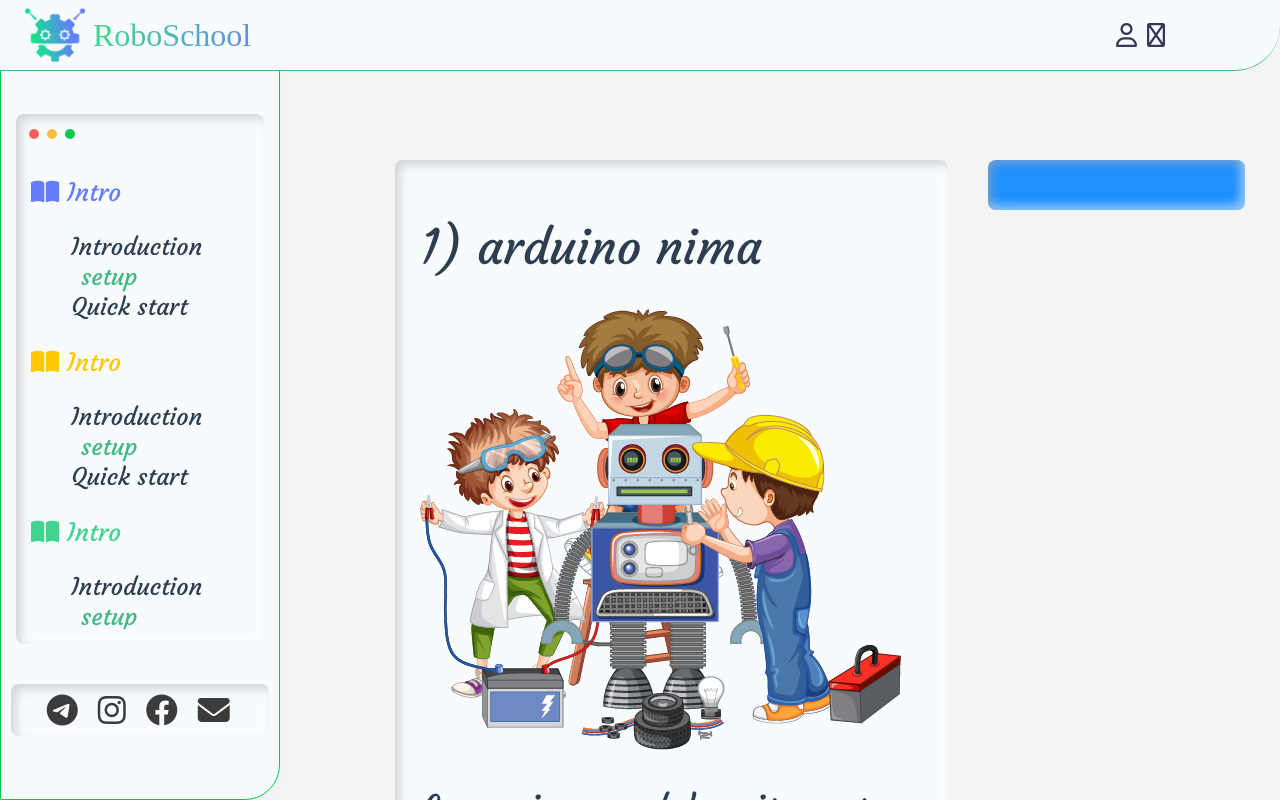
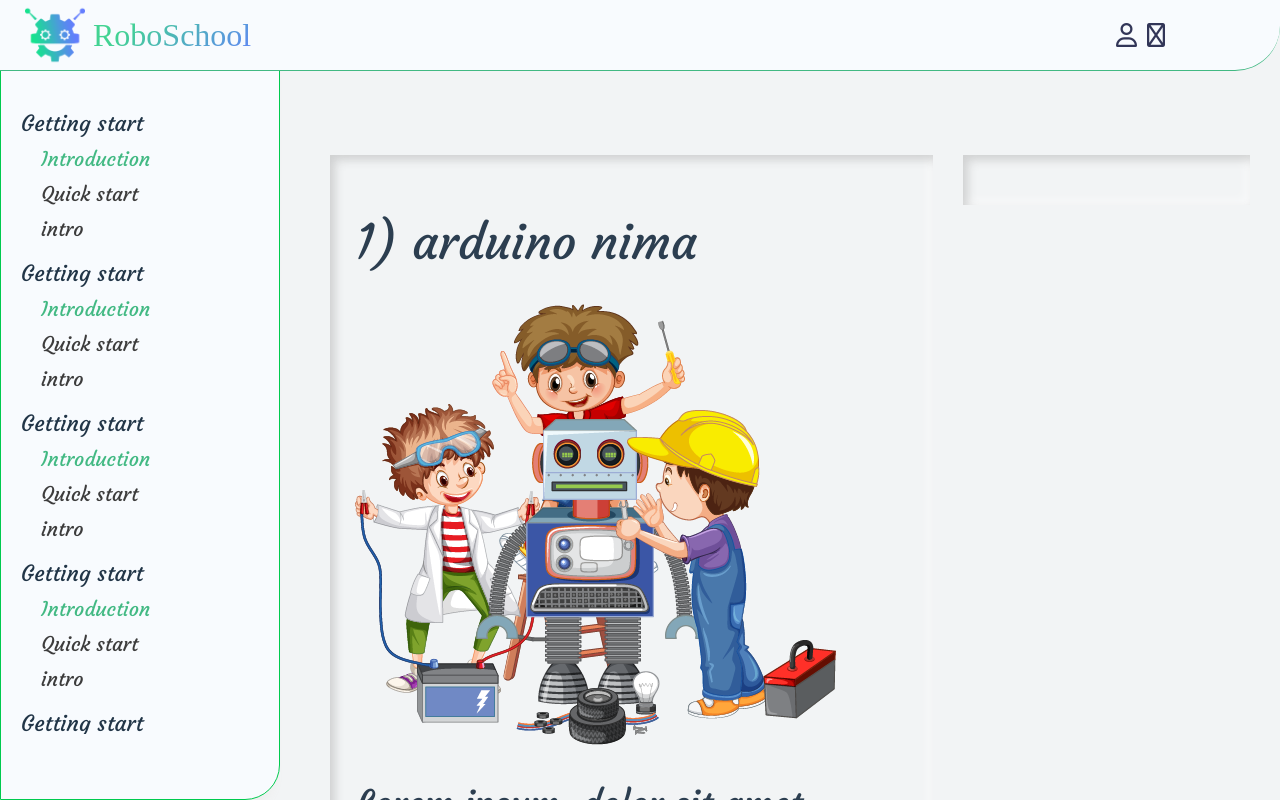
Before and after one commit to safarbek0227/roboschool, a Vue app: page /learn in a window 1280 px wide. Shown: the top 800 px of the page. Built offline with nearby package versions, Linux system fonts and the light colour scheme; some icons are missing.

Commit message:
new changes

```diff
--- a/public/styles.css
+++ b/public/styles.css
@@ -5,11 +5,11 @@
     font-style: normal;
     outline: none;
     box-sizing: border-box;
-    transition: all 0.5s;
+    transition: all 0.5s ease-in;
 }
-::-webkit-scrollbar {
+/* ::-webkit-scrollbar {
     display: none;
-}
+} */
 
 
 h1,h2,h3,h4,h5,h6{
--- a/src/assets/dashNavbar.css
+++ b/src/assets/dashNavbar.css
@@ -43,7 +43,7 @@ nav {
     color: unset;
   }
 
-  nav a.router-link-exact-active {
+  nav a.active {
     color: #42b983;
   }
 
@@ -63,7 +63,7 @@ nav {
     display: none;
   }
 
-  nav .menu-bar a.router-link-exact-active {
+  nav .menu-bar a.active {
     color: unset;
   }
 
@@ -83,32 +83,33 @@ nav {
     border-bottom-right-radius: 35px;
     box-shadow: -6px 11px 11px 0px #eee;
     border: 1px solid #00ca4e;
-    justify-content: space-around;
     flex-direction: column;
     z-index: 5;
   }
-  .sidebar .part-learn{
-    direction:ltr;
-    margin: 25px 0 0 15px;
+  .sidebar .overflow-auto{
+    height: calc(100%- 100px);
   }
-  .sidebar .part-learn h5{
-    font-size: 25px;
+  .sidebar ul{
+    font-size: 20px;
+    list-style: none;
+    padding-inline-start: 10px;
+    margin-top: 20px;
   }
-  .sidebar .part-learn ul{
-    list-style: none;
-    text-align: left;
-    list-style: none;
-    font-weight: unset;
-    font-size: x-large;
+  .sidebar ul span{
+    color: #213547;
+    line-height: 20px;
+    font-size: 22px;
+    font-weight: 500;
   }
-  .sidebar .part-learn ul a{
-    color: unset;
-    text-decoration: none;
+  .sidebar ul li{
+    margin-top: 10px;
   }
-  .sidebar .part-learn ul a.router-link-exact-active {
+  .sidebar ul a{
+    margin-left: 20px;
+    color: #3c3c3c;
+  }
+  .sidebar ul a.active{
     color: #42b983;
-    padding: 10px;
-    transition: all 0.2s;
   }
   .page-data{
     background-color: #F2F4F5;
@@ -118,6 +119,8 @@ nav {
     padding: 90px 5px;
     text-align: left;
   }
+
+
 
 
   @media (max-width: 1080px) {
@@ -182,7 +185,7 @@ nav {
     .menu-bar i{
       font-size: xx-large;
     }
-    nav .menu-bar a.router-link-exact-active {
+    nav .menu-bar a.active {
       color: #42b983;
       background-color: #eee;
       padding: 10px;
@@ -204,76 +207,16 @@ nav {
       width: 100vw;
       margin-left: 0;
     }
-    .sidebar .part-learn h5{
-      font-size: 20px;
-    }
-    .sidebar .part-learn ul{
-      font-size: 20px;
-    }
   }
   @media (max-width: 576px) {
     .menu-bar i{
       font-size: x-large;
     }
+    .bottom-content i{
+      font-size: x-large;
+    }
 
   }
-
-  .card {
-    margin: 5px;
-    height: 80%;
-    background-color: #F8FBFE;
-    border-radius: 8px;
-    z-index: 1;
-    box-shadow: inset 5px 5px 10px #a9a9aa77,
-    inset -5px -5px 10px #ffffff7e;
-   }
-   .bottom-content{
-    box-shadow: inset 5px 5px 10px #a9a9aa77,
-    inset -5px -5px 10px #ffffff7e;
-    border-radius: 8px;
-    padding: 10px 10%;
-   }
-   .bottom-content i{
-    font-size: xx-large;
-    margin: 0 10px;
-    color: #3b3b3b;
-   }
-
-   .tools {
-    display: flex;
-    align-items: center;
-    padding: 9px;
-   }
-
-   .circle {
-    padding: 0 4px;
-   }
-
-   .box {
-    display: inline-block;
-    align-items: center;
-    width: 10px;
-    height: 10px;
-    padding: 1px;
-    border-radius: 50%;
-   }
-   .card__content{
-    height: 90%;
-    overflow-y: auto;
-   }
-
-   .red {
-    background-color: #ff605c;
-   }
-
-   .yellow {
-    background-color: #ffbd44;
-   }
-
-   .green {
-    background-color: #00ca4e;
-   }
-
 
    .scale-slide-enter-active,
    .scale-slide-leave-active {
--- a/src/assets/navbar.css
+++ b/src/assets/navbar.css
@@ -53,7 +53,7 @@ nav {
     color: unset;
   }
 
-  nav a.router-link-exact-active {
+  nav a.active {
     color: #42b983;
   }
 
@@ -73,7 +73,7 @@ nav {
     display: none;
   }
 
-  nav .menu-bar a.router-link-exact-active {
+  nav .menu-bar a.active {
     color: unset;
   }
 
@@ -167,7 +167,7 @@ nav {
       font-size: xx-large;
     }
 
-    nav .menu-bar a.router-link-exact-active {
+    nav .menu-bar a.active {
       color: #42b983;
       background-color: #eee;
       padding: 10px;
--- a/src/components/404.vue
+++ b/src/components/404.vue
@@ -37,7 +37,7 @@
 
     <transition name="scale" mode="out-in">
       <div class="page">
-        <img src="/images/404.png" alt="" style="width: clamp(200px, 75%, 700px  );">
+        <img src="/images/404.png" alt="" style="max-width: 100%; max-height: 80%">
         <h2><a @click="$router.go(-1)" class="h3 unstyle text-gradient link">Orqaga qaytish <i class="fa-light fa-arrow-right-long"></i></a></h2>
 
       </div>
@@ -65,7 +65,7 @@ export default {
   @import url('@/assets/navbar.css');
   .page{
     display: flex;
-    padding: 50px;
+    padding: 70px;
     height: 100vh;
     flex-direction: column;
     justify-content: center;
--- a/src/components/DashNavbar.vue
+++ b/src/components/DashNavbar.vue
@@ -5,7 +5,7 @@
       <img alt="logo" src="@/assets/logo.png" />
       <span class="text-gradient">RoboSchool</span>
     </a>
-    <div class="menu-bar" >
+    <div class="menu-bar">
       <router-link to="/profile">
         <i class="fa-regular fa-user"></i>
       </router-link>
@@ -27,125 +27,82 @@
   </nav>
   <div class="content">
     <div class="sidebar" :class="[navbar ? '' : 'active', '']">
-      <div class="card">
-        <div class="tools">
-          <div class="circle">
-            <span class="red box"></span>
-          </div>
-          <div class="circle">
-            <span class="yellow box"></span>
-          </div>
-          <div class="circle">
-            <span class="green box"></span>
-          </div>
-        </div>
-        <div class="card__content">
-          <div class="part-learn">
-            <h5 class="text-primary m-0">
-              <i class="fa-solid fa-book-open conic-gradient"></i>
-              Intro
-            </h5>
-            <ul>
-              <li><router-link :to="{ name: 'docs', params: { name: 'hello' }}">Introduction</router-link></li>
-              <li><router-link :to="{name: 'intro'}">setup</router-link></li>
-              <li><router-link :to="{name: 'home'}">Quick start</router-link></li>
-            </ul>
-          </div>
-          <div class="part-learn">
-            <h5 class="text-warning m-0">
-              <i class="fa-solid fa-book-open conic-gradient"></i>
-              Intro
-            </h5>
-            <ul>
-              <li><router-link :to="{ name: 'docs', params: { name: 'hello' }}">Introduction</router-link></li>
-              <li><router-link :to="{name: 'intro'}">setup</router-link></li>
-              <li><router-link :to="{name: 'home'}">Quick start</router-link></li>
-            </ul>
-          </div>
-          <div class="part-learn">
-            <h5 class="text-succes m-0">
-              <i class="fa-solid fa-book-open conic-gradient"></i>
-              Intro
-            </h5>
-            <ul>
-              <li><router-link :to="{ name: 'docs', params: { name: 'hello' }}">Introduction</router-link></li>
-              <li><router-link :to="{name: 'intro'}">setup</router-link></li>
-              <li><router-link :to="{name: 'home'}">Quick start</router-link></li>
-            </ul>
-          </div>
-          <div class="part-learn">
-            <h5 class="text-primary m-0">
-              <i class="fa-solid fa-book-open conic-gradient"></i>
-              Intro
-            </h5>
-            <ul>
-              <li><router-link :to="{ name: 'docs', params: { name: 'hello' }}">Introduction</router-link></li>
-              <li><router-link :to="{name: 'intro'}">setup</router-link></li>
-              <li><router-link :to="{name: 'home'}">Quick start</router-link></li>
-            </ul>
-          </div>
-          <div class="part-learn">
-            <h5 class="text-warning m-0">
-              <i class="fa-solid fa-book-open conic-gradient"></i>
-              Intro
-            </h5>
-            <ul>
-              <li><router-link :to="{ name: 'docs', params: { name: 'hello' }}">Introduction</router-link></li>
-              <li><router-link :to="{name: 'intro'}">setup</router-link></li>
-              <li><router-link :to="{name: 'home'}">Quick start</router-link></li>
-            </ul>
-          </div>
-          <div class="part-learn">
-            <h5 class="text-succes m-0">
-              <i class="fa-solid fa-book-open conic-gradient"></i>
-              Intro
-            </h5>
-            <ul>
-              <li><router-link :to="{ name: 'docs', params: { name: 'hello' }}">Introduction</router-link></li>
-              <li><router-link :to="{name: 'intro'}">setup</router-link></li>
-              <li><router-link :to="{name: 'home'}">Quick start</router-link></li>
-            </ul>
-          </div>
-          <div class="part-learn">
-            <h5 class="text-primary m-0">
-              <i class="fa-solid fa-book-open conic-gradient"></i>
-              Intro
-            </h5>
-            <ul>
-              <li><router-link :to="{ name: 'docs', params: { name: 'hello' }}">Introduction</router-link></li>
-              <li><router-link :to="{name: 'intro'}">setup</router-link></li>
-              <li><router-link :to="{name: 'home'}">Quick start</router-link></li>
-            </ul>
-          </div>
-          <div class="part-learn">
-            <h5 class="text-warning m-0">
-              <i class="fa-solid fa-book-open conic-gradient"></i>
-              Intro
-            </h5>
-            <ul>
-              <li><router-link :to="{ name: 'docs', params: { name: 'hello' }}">Introduction</router-link></li>
-              <li><router-link :to="{name: 'intro'}">setup</router-link></li>
-              <li><router-link :to="{name: 'home'}">Quick start</router-link></li>
-            </ul>
-          </div>
-          <div class="part-learn">
-            <h5 class="text-succes m-0">
-              <i class="fa-solid fa-book-open conic-gradient"></i>
-              Intro
-            </h5>
-            <ul>
-              <li><router-link :to="{ name: 'docs', params: { name: 'hello' }}">Introduction</router-link></li>
-              <li><router-link :to="{name: 'intro'}">setup</router-link></li>
-              <li><router-link :to="{name: 'home'}">Quick start</router-link></li>
-            </ul>
-          </div>
-        </div>
+      <div class="overflow-auto">
+      <ul>
+        <li><span>Getting start</span></li>
+        <li><router-link :to="{ name: 'intro' }">Introduction</router-link></li>
+        <li><router-link :to="{ name: 'docs', params:{slug: 'home'} }">Quick start</router-link></li>
+        <li><router-link :to="{ name: 'docs', params:{slug: 'about'} }">intro</router-link></li>
+      </ul>
+      <ul>
+        <li><span>Getting start</span></li>
+        <li><router-link :to="{ name: 'intro' }">Introduction</router-link></li>
+        <li><router-link :to="{ name: 'docs', params:{slug: 'home'} }">Quick start</router-link></li>
+        <li><router-link :to="{ name: 'docs', params:{slug: 'about'} }">intro</router-link></li>
+      </ul>
+      <ul>
+        <li><span>Getting start</span></li>
+        <li><router-link :to="{ name: 'intro' }">Introduction</router-link></li>
+        <li><router-link :to="{ name: 'docs', params:{slug: 'home'} }">Quick start</router-link></li>
+        <li><router-link :to="{ name: 'docs', params:{slug: 'about'} }">intro</router-link></li>
+      </ul>
+      <ul>
+        <li><span>Getting start</span></li>
+        <li><router-link :to="{ name: 'intro' }">Introduction</router-link></li>
+        <li><router-link :to="{ name: 'docs', params:{slug: 'home'} }">Quick start</router-link></li>
+        <li><router-link :to="{ name: 'docs', params:{slug: 'about'} }">intro</router-link></li>
+      </ul>
+      <ul>
+        <li><span>Getting start</span></li>
+        <li><router-link :to="{ name: 'intro' }">Introduction</router-link></li>
+        <li><router-link :to="{ name: 'docs', params:{slug: 'home'} }">Quick start</router-link></li>
+        <li><router-link :to="{ name: 'docs', params:{slug: 'about'} }">intro</router-link></li>
+      </ul>
+      <ul>
+        <li><span>Getting start</span></li>
+        <li><router-link :to="{ name: 'intro' }">Introduction</router-link></li>
+        <li><router-link :to="{ name: 'docs', params:{slug: 'home'} }">Quick start</router-link></li>
+        <li><router-link :to="{ name: 'docs', params:{slug: 'about'} }">intro</router-link></li>
+      </ul>
+      <ul>
+        <li><span>Getting start</span></li>
+        <li><router-link :to="{ name: 'intro' }">Introduction</router-link></li>
+        <li><router-link :to="{ name: 'docs', params:{slug: 'home'} }">Quick start</router-link></li>
+        <li><router-link :to="{ name: 'docs', params:{slug: 'about'} }">intro</router-link></li>
+      </ul>
+      <ul>
+        <li><span>Getting start</span></li>
+        <li><router-link :to="{ name: 'intro' }">Introduction</router-link></li>
+        <li><router-link :to="{ name: 'docs', params:{slug: 'home'} }">Quick start</router-link></li>
+        <li><router-link :to="{ name: 'docs', params:{slug: 'about'} }">intro</router-link></li>
+      </ul>
+      <ul>
+        <li><span>Getting start</span></li>
+        <li><router-link :to="{ name: 'intro' }">Introduction</router-link></li>
+        <li><router-link :to="{ name: 'docs', params:{slug: 'home'} }">Quick start</router-link></li>
+        <li><router-link :to="{ name: 'docs', params:{slug: 'about'} }">intro</router-link></li>
+      </ul>
+      <ul>
+        <li><span>Getting start</span></li>
+        <li><router-link :to="{ name: 'intro' }">Introduction</router-link></li>
+        <li><router-link :to="{ name: 'docs', params:{slug: 'home'} }">Quick start</router-link></li>
+        <li><router-link :to="{ name: 'docs', params:{slug: 'about'} }">intro</router-link></li>
+      </ul>
+      <ul>
+        <li><span>Getting start</span></li>
+        <li><router-link :to="{ name: 'intro' }">Introduction</router-link></li>
+        <li><router-link :to="{ name: 'docs', params:{slug: 'home'} }">Quick start</router-link></li>
+        <li><router-link :to="{ name: 'docs', params:{slug: 'about'} }">intro</router-link></li>
+      </ul>
+      <ul>
+        <li><span>Getting start</span></li>
+        <li><router-link :to="{ name: 'intro' }">Introduction</router-link></li>
+        <li><router-link :to="{ name: 'docs', params:{slug: 'home'} }">Quick start</router-link></li>
+        <li><router-link :to="{ name: 'docs', params:{slug: 'about'} }">intro</router-link></li>
+      </ul>
       </div>
-      <div class="bottom-content">
-        <a href="https://t.me/RoboschoolUz"><i class="fa-brands fa-telegram"></i></a>
-        <a href=""><i class="fa-brands fa-instagram"></i></a>
-        <a href=""><i class="fa-brands fa-facebook"></i></a>
-        <a href=""><i class="fa-solid fa-envelope"></i></a>
+      <div class="footer-sidebar">
+        <i class="fa-brends fa-telegram"></i>
       </div>
     </div>
     <router-view v-slot="{ Component }" @click="this.navbar = true">
@@ -163,9 +120,18 @@ export default {
   data() {
     return {
       navbar: true,
+      isLoading: true,
     };
   },
+  watch: {
+    $route() {
+      this.navbar = true;
+    },
+  },
+
 };
+
+
 </script>
 
 <style>
--- a/src/views/dashboard/doc.vue
+++ b/src/views/dashboard/doc.vue
@@ -33,7 +33,7 @@ export default {
   },
   computed: {
     currentRouteName() {
-      return this.$route.params.name;
+      return this.$route.params.slug;
     },
   },
 };
--- a/src/views/dashboard/intro.vue
+++ b/src/views/dashboard/intro.vue
@@ -28,8 +28,8 @@ export default {
   .section{
     padding: 25px;
   }
-  .section .row{
-    margin-left: 45px;
+  img{
+    max-width: 100%;
   }
   .section .card{
     display: flex;
@@ -42,7 +42,6 @@ export default {
   .sticky{
     position: sticky;
     top: 100px;
-    background: dodgerblue;
 }
 .w-100{
   width: 100%;
```
Also changed, not shown: public/framework.css (+4 -6 lines), src/components/MainNavbar.vue (+11 -2 lines), src/router/index.js (+7 -3 lines).
